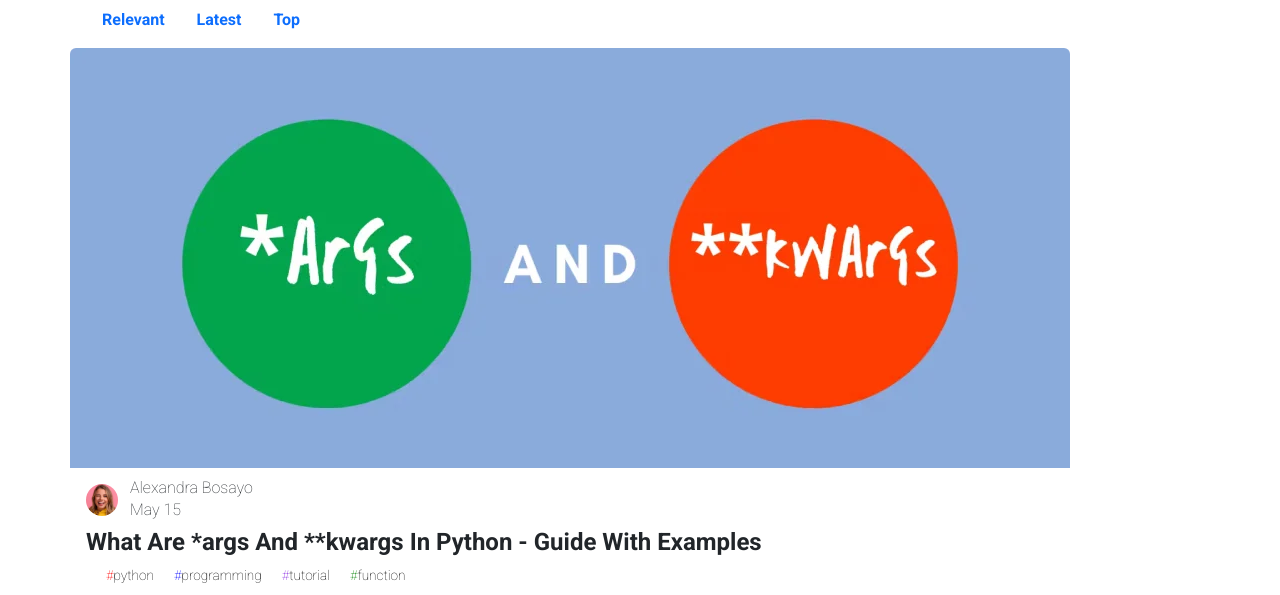
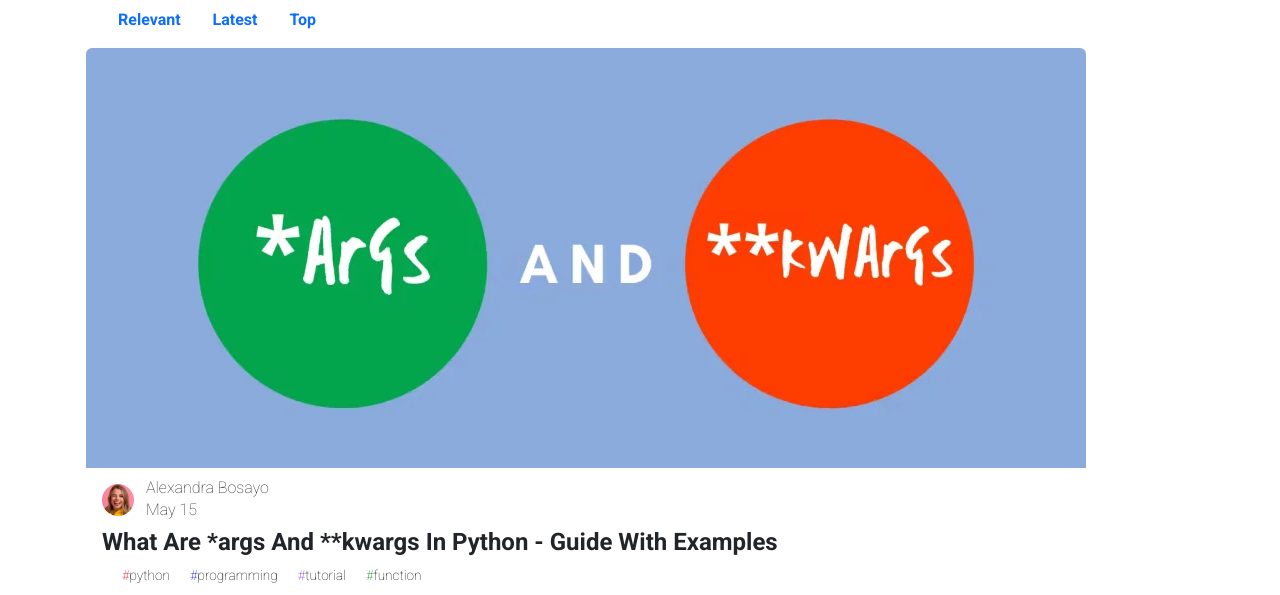
Before and after one commit to Abyblackmouth/DevToCopy-Orion, a plain HTML site: page index.html in a window 1280 px wide. Shown: the top 595 px of the page. Drawn offline with nearby package versions, Linux system fonts and the light colour scheme; files that its build step writes are made by us from their sources.

Commit message:
se anexo informacion a post

```diff
--- a/index.html
+++ b/index.html
@@ -20,9 +20,8 @@
             <!--Abraham-->
         </aside>
         <!--Section Mayra START-->
-        <main
-            class="p-0 container-fluid d-block">
-            <div class="p-0 pb-3 container orion__main-box-post">
+        <main class="p-0 container-fluid d-block">
+            <div class="p-0 px-3 pb-3 container d-flex flex-column d orion__main-box-post">
             <!--Section Main Articles -->
             <div class="px-0 containerkook-art__main">
                 <div class="p-0 pb-2 container-fluid kook-art__articles-main">
@@ -115,9 +114,8 @@
                 </div>
             </div>
         </div>
-      </div>
       </main>
-        <!-- Section Main Post END -->
+        <!-- Section Mayra END -->
         <aside>
             <!--Daniel-->
         </aside>
```
